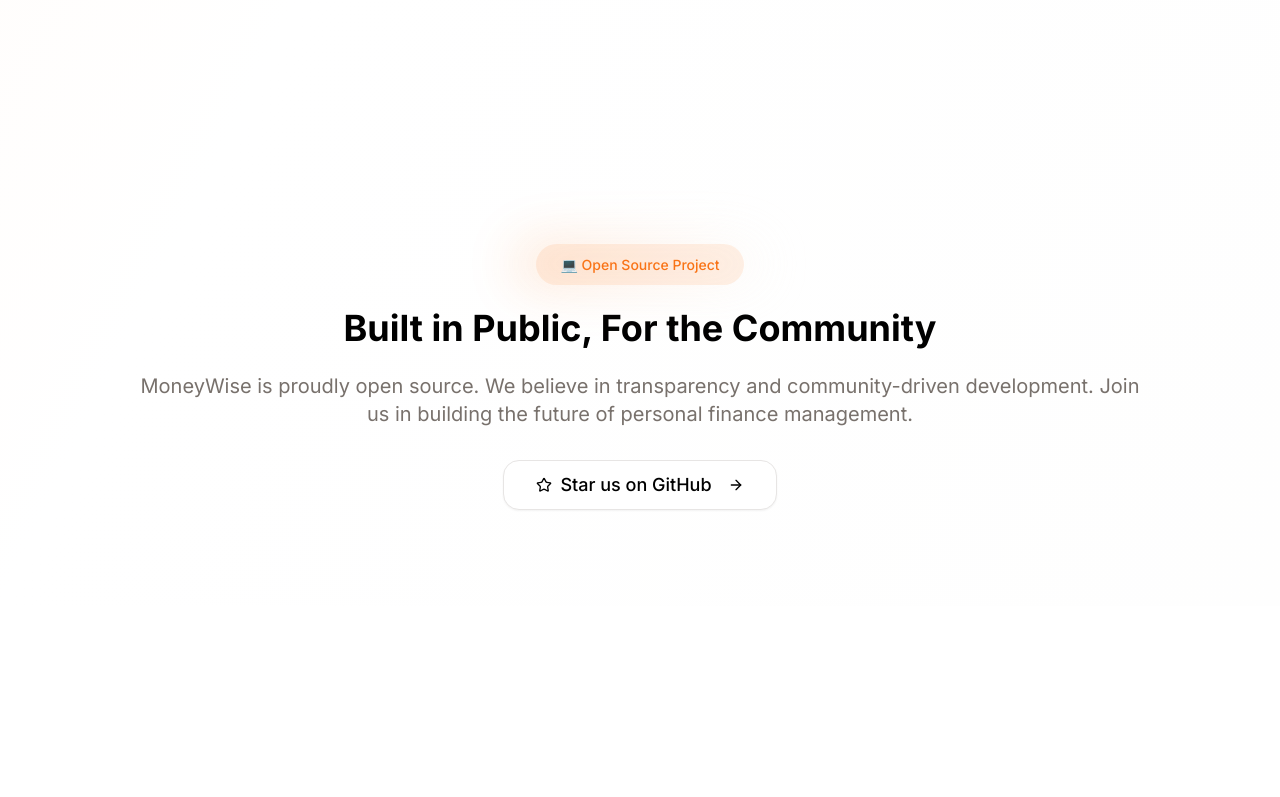
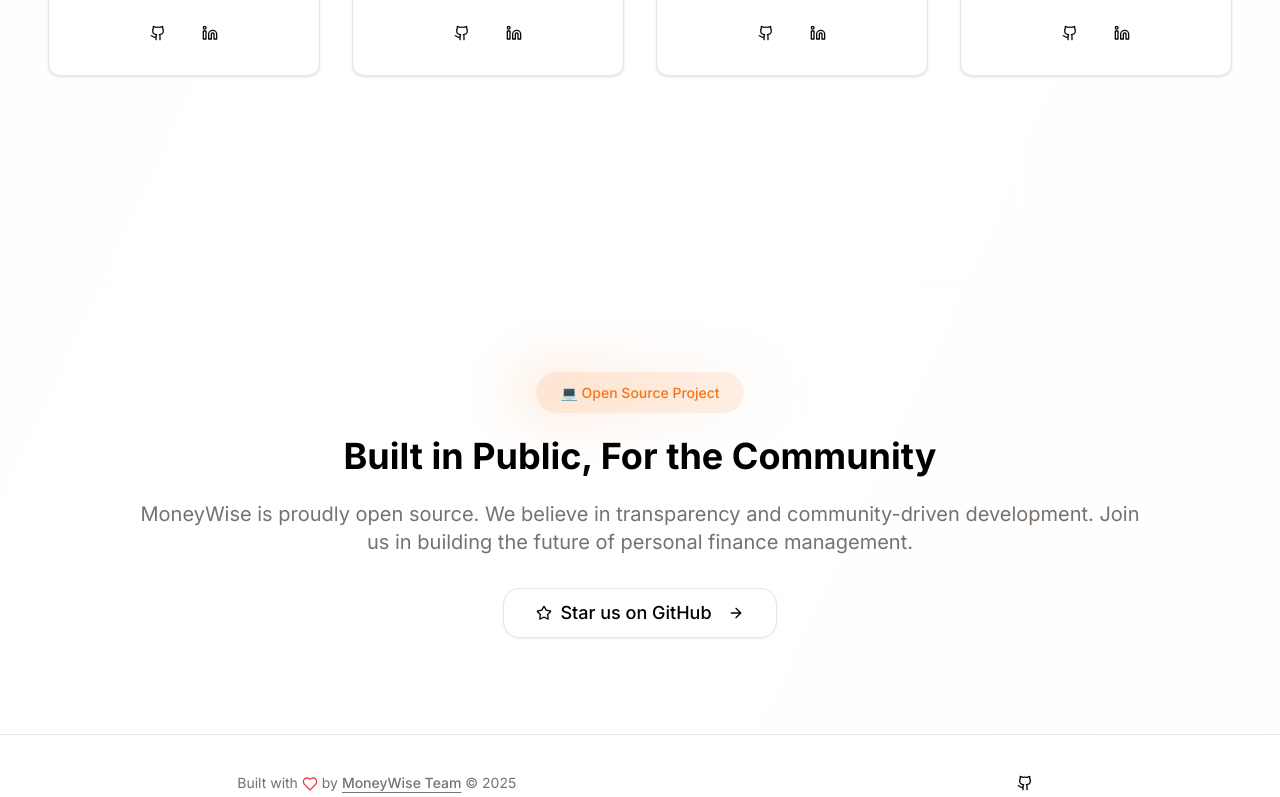
Before and after one commit to moabdelazem/moneywise, a Next.js app: page / in a window 1280 px wide. Shown: the part 2000-2797 px from the top of the page. Before the commit the page ends 2606 px from the top, so only its background shows below. Built offline with nearby package versions, Linux system fonts and the light colour scheme.

Commit message:
feat: refactor layout by removing Navbar, updating homepage title, and adding Footer component

```diff
--- a/app/layout.tsx
+++ b/app/layout.tsx
@@ -7,7 +7,6 @@ import { Toaster } from "@/components/ui/toaster";
 import { ThemeProvider } from "next-themes";
 import { usePathname } from "next/navigation";
 import { AnimatePresence } from "framer-motion";
-import { Navbar } from "@/components/navbar";
 
 const inter = Inter({ subsets: ["latin"] });
 
@@ -32,7 +31,6 @@ export default function RootLayout({
           enableSystem
           disableTransitionOnChange
         >
-          <Navbar />
           <AnimatePresence mode="wait">
             <main key={pathname}>{children}</main>
           </AnimatePresence>
--- a/app/page.tsx
+++ b/app/page.tsx
@@ -19,6 +19,7 @@ import { Button } from "@/components/ui/button";
 import { Card, CardContent, CardHeader, CardTitle } from "@/components/ui/card";
 import { Navbar } from "@/components/navbar";
 import { PageTransition } from "@/components/page-transition";
+import { Footer } from "@/components/footer";
 
 // Features of the app in the home page
 const features = [
@@ -142,9 +143,9 @@ export default function Home() {
                 </span>
               </div>
               <h1 className="text-7xl font-black tracking-tighter sm:text-8xl lg:text-9xl mb-12 bg-gradient-to-r from-orange-500 via-orange-400 to-secondary bg-clip-text text-transparent">
-                Money
+                Smart
                 <span className="relative mx-3 text-primary">
-                  Wise
+                  Money
                   <motion.span
                     className="absolute -top-10 -right-10 text-yellow-400"
                     animate={{
@@ -156,6 +157,7 @@ export default function Home() {
                     <Sparkles className="w-12 h-12" />
                   </motion.span>
                 </span>
+                Moves
               </h1>
               <p className="text-2xl text-muted-foreground max-w-4xl mb-12 leading-relaxed font-medium">
                 Experience the next generation of financial management with our
@@ -340,6 +342,7 @@ export default function Home() {
           </div>
         </motion.div>
       </main>
+      <Footer />
     </PageTransition>
   );
 }
--- /dev/null
+++ b/components/footer.tsx
@@ -0,0 +1,39 @@
+import Link from "next/link";
+import { Button } from "./ui/button";
+import { Github, Heart } from "lucide-react";
+
+export function Footer() {
+  const currentYear = new Date().getFullYear();
+
+  return (
+    <footer className="border-t bg-background/50 backdrop-blur-lg">
+      <div className="container flex items-center justify-around gap-4 py-10 md:h-24 md:flex-row md:py-0">
+        <div className="flex flex-col items-center gap-4 px-8 md:flex-row md:gap-2 md:px-0">
+          <p className="text-center text-sm leading-loose text-muted-foreground md:text-left">
+            Built with{" "}
+            <Heart className="inline-block w-4 h-4 text-red-500 animate-pulse" />{" "}
+            by{" "}
+            <Link
+              href="https://github.com/moabdelazem"
+              target="_blank"
+              rel="noreferrer"
+              className="font-medium underline underline-offset-4"
+            >
+              MoneyWise Team
+            </Link>{" "}
+            © {currentYear}
+          </p>
+        </div>
+        <Button variant="ghost" size="icon" asChild>
+          <Link
+            href="https://github.com/moabdelazem/moneywise"
+            target="_blank"
+            rel="noreferrer"
+          >
+            <Github className="h-5 w-5" />
+          </Link>
+        </Button>
+      </div>
+    </footer>
+  );
+}
--- a/components/navbar.tsx
+++ b/components/navbar.tsx
@@ -5,7 +5,7 @@ import { motion } from "framer-motion";
 import { Sun, Moon, Laptop } from "lucide-react";
 import { useTheme } from "next-themes";
 import { usePathname } from "next/navigation";
-import { memo } from "react"; // Add this import
+import { memo } from "react";
 import {
   DropdownMenu,
   DropdownMenuContent,
@@ -16,7 +16,7 @@ import { Button } from "@/components/ui/button";
 
 export const Navbar = memo(function Navbar() {
   const { setTheme } = useTheme();
-  const pathname = usePathname(); // Add this hook
+  const pathname = usePathname();
 
   // Add this helper function
   const isActivePath = (path: string) => {
@@ -34,7 +34,7 @@ export const Navbar = memo(function Navbar() {
       <div className="container flex items-center justify-between h-16 px-4">
         <Link
           href="/"
-          className="text-xl font-bold bg-gradient-to-r from-orange-500 via-orange-400 to-secondary bg-clip-text text-transparent"
+          className="text-xl font-bold text-primary hover:text-primary/50 transition-colors"
         >
           MoneyWise
         </Link>
```
